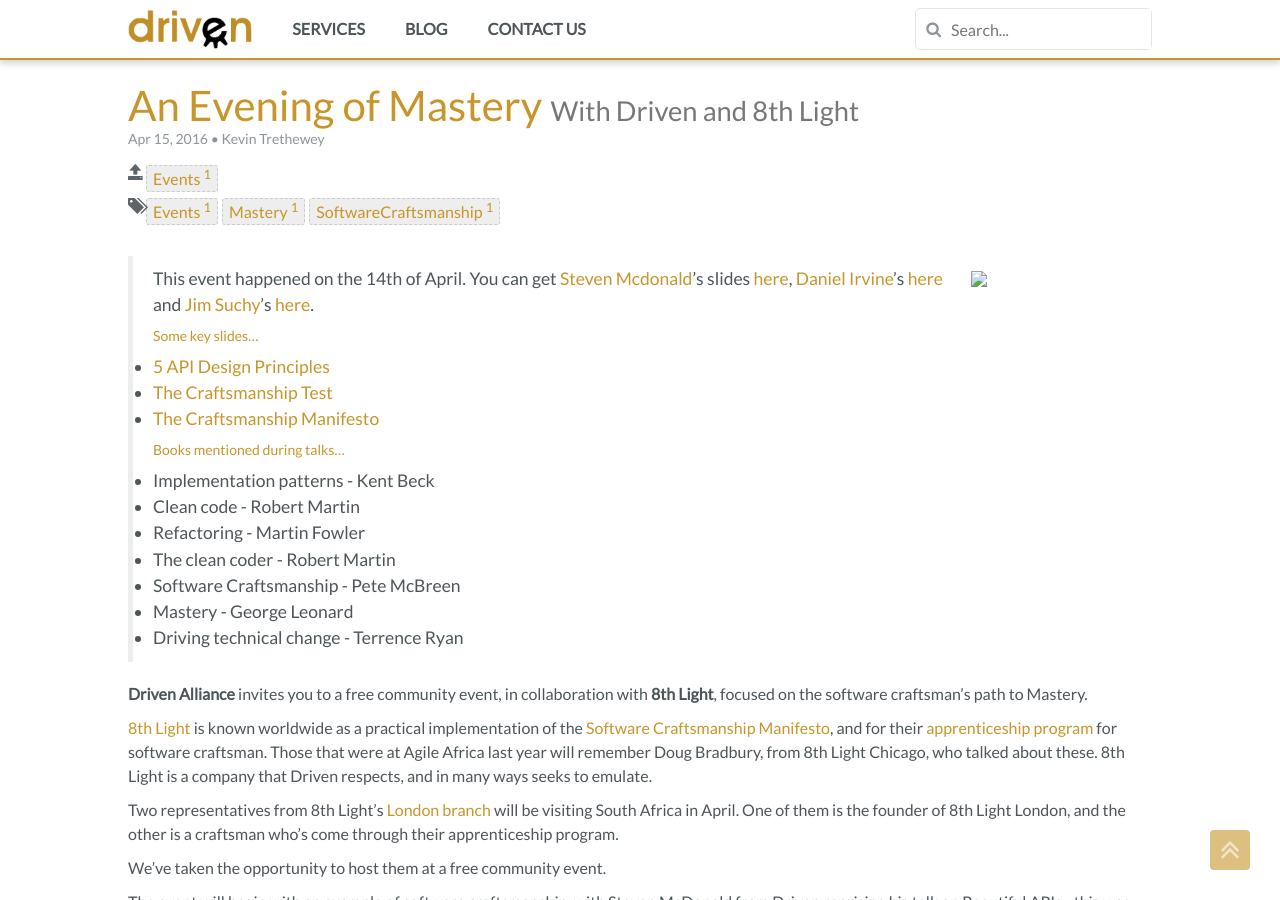
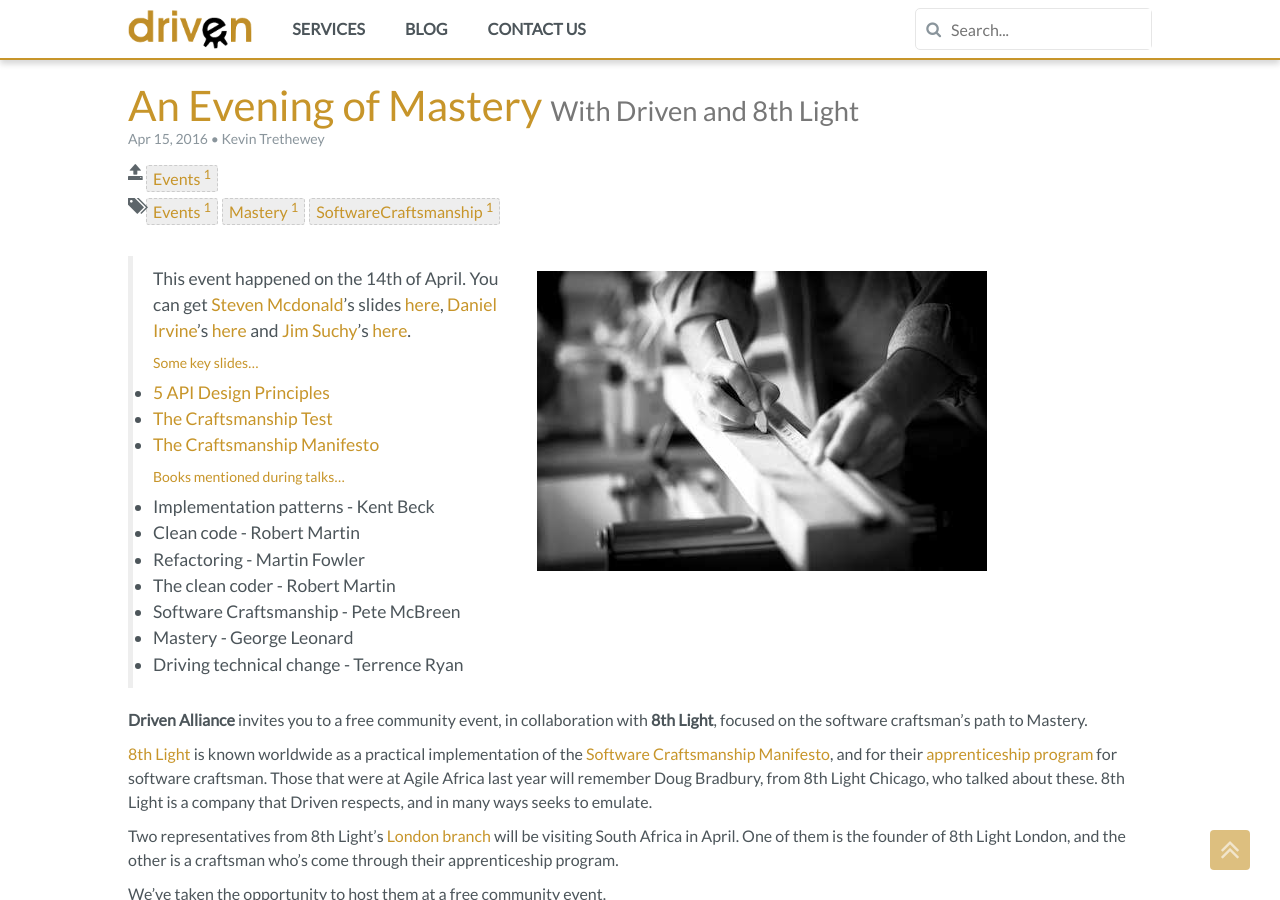
Before and after one commit to DrivenAlliance/website, a Jekyll site: the page built from _posts/2016-04-15-AnEveningOfMastery.md, in a window 1280 px wide and 900 px high. Built offline with Jekyll 4.4.1, drawn with Linux system fonts in a browser that asks for light colours; nearby versions of some CDN libraries; comment, search, counter and statistics services are not loaded.

Commit message:
add images and fix links to images in an evening of mastery post

```diff
--- a/_posts/2016-04-15-AnEveningOfMastery.md
+++ b/_posts/2016-04-15-AnEveningOfMastery.md
@@ -6,7 +6,7 @@
 author: Kevin Trethewey
 tags: [Events, Mastery, SoftwareCraftsmanship]
 ---
-<img style="float: right; margin-right: 150px; border:15px solid white; max-width: 100%;" src="/assets/images/craftsmanship.jpg	" />
+<img style="float: right; margin-right: 150px; border:15px solid white; max-width: 100%;" src="/assets/img/blogs/craftsmanship.jpg	" />
 
 > This event happened on the 14th of April. You can get [Steven Mcdonald](https://twitter.com/stevenmcd)'s slides [here](https://dl.dropboxusercontent.com/u/62921/Presentations/mastery/DevConf_BeautifulAPIs_2016.pdf), [Daniel Irvine](https://twitter.com/d_ir)'s [here](https://dl.dropboxusercontent.com/u/62921/Presentations/mastery/Discipline%20and%20professionalism.pdf) and [Jim Suchy](https://twitter.com/jsuchy)'s [here](https://dl.dropboxusercontent.com/u/62921/Presentations/mastery/budding_culture.pdf).
 >
@@ -46,7 +46,7 @@
 
 ## Talk 1 - Beautiful API's - Steven McDonald (Driven)
 
-<img style="float: right; margin-right: 150px; border:5px solid #FFFFFF; max-width: 100%;" src="/assets/images/Steven-Mcdonald.jpg" />
+<img style="float: right; margin-right: 150px; border:5px solid #FFFFFF; max-width: 100%;" src="/assets/img/blogs/Steven-Mcdonald.jpg" />
 
 Steven is a Software developer from Driven. He's been a developing software for just over a decade now and in that time learned that software development is more about people than code. Although the code is fun, the people aspect is so much more important.
 
@@ -56,7 +56,7 @@
 
 ## Talk 2 - Developing Software Craftsmanship - Daniel Irvine (8th Light)
 
-<img style="float: right; margin-right: 150px; border:5px solid #FFFFFF; max-width: 100%;" src="/assets/images/Daniel-Irvine.jpg" />
+<img style="float: right; margin-right: 150px; border:5px solid #FFFFFF; max-width: 100%;" src="/assets/img/blogs/Daniel-Irvine.jpg" />
 
 As a software craftsman that came through 8th Light's apprenticeship program, Daniel will talk about his path and discuss the various different development practices 8th Light's teams follow during their daily work, and why.
 
@@ -67,7 +67,7 @@
 
 ## Talk 3 - Recreating Software Team Culture - Jim Suchy (8th Light)
 
-<img style="float: right; margin-right: 150px; border:5px solid #FFFFFF; max-width: 100%;" src="/assets/images/Jim-Suchy.jpg" />
+<img style="float: right; margin-right: 150px; border:5px solid #FFFFFF; max-width: 100%;" src="/assets/img/blogs/Jim-Suchy.jpg" />
 
 On small teams, most processes are informal — they don’t need to be communicated, because they’re solving a problem that is apparent to everyone. As teams grow and these processes mature, it’s imperative that companies confront the risk of the cargo cult and ensure they aren't maintaining processes because of tradition rather than deriving any value from them.
 
```
Also changed, not shown: assets/img/blogs/Daniel-Irvine.jpg (added), assets/img/blogs/Jim-Suchy.jpg (added), assets/img/blogs/Steven-Mcdonald.jpg (added), assets/img/blogs/craftsmanship.jpg (added).
